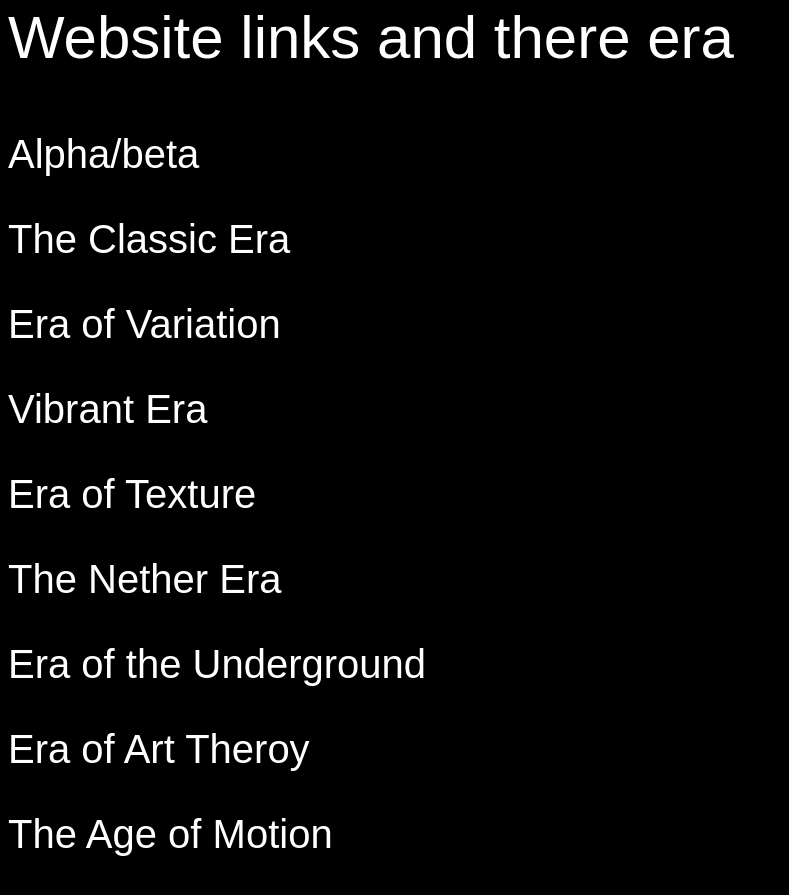
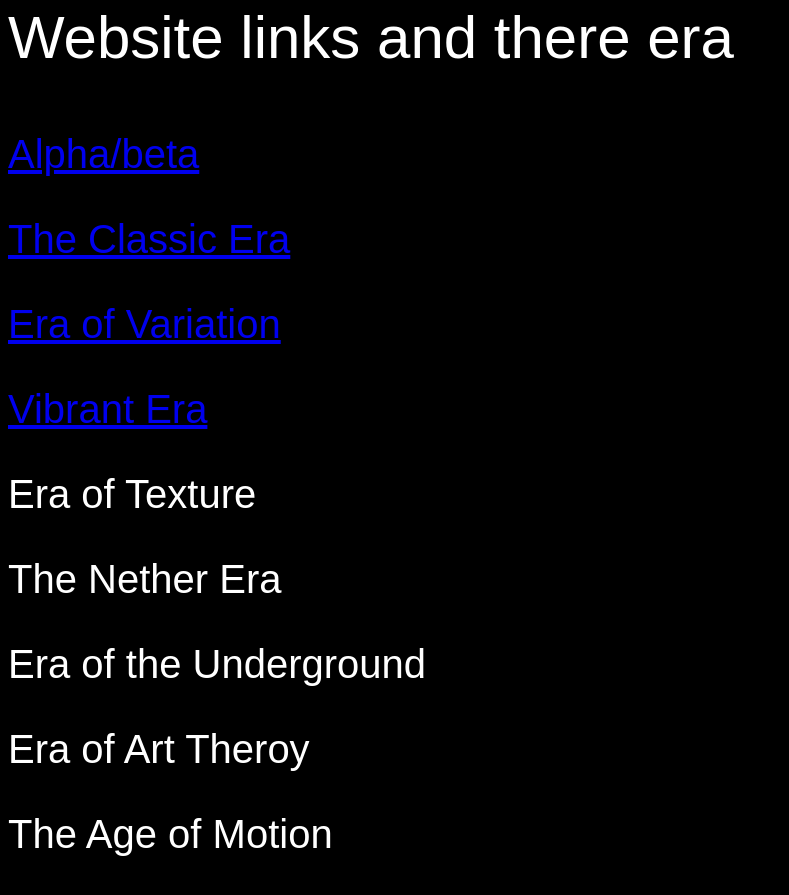
Before and after one commit to Irellavanttt/Minecraft-build-history-, a plain HTML site: page index.html in a window 1280 px wide. Shown: the part 994-1889 px from the top of the page, without its empty margins (0-789 px from the left). Drawn offline with Linux system fonts and the light colour scheme; a web font is replaced by a local one.

Commit message:
Update index.html

```diff
--- a/index.html
+++ b/index.html
@@ -37,21 +37,21 @@
 	</p>
 
 	<p>
-		 Alpha/beta
+	<a href="https://irellavanttt.github.io/Entry-2/">Alpha/beta</a>
 
 	</p>
 
 	<p>
-		 The Classic Era
+<a href="https://irellavanttt.github.io/Entry-3/">The Classic Era</a>
 
 	</p>
 
 	<p>
-		 Era of Variation
+		<a href="https://irellavanttt.github.io/Entry-4/">Era of Variation </a>
 	</p>
 
 	<p>
-		Vibrant Era
+	<a href="https://irellavanttt.github.io/Entry-5/">Vibrant Era</a>
 	</p>
 
 	<p>
```
